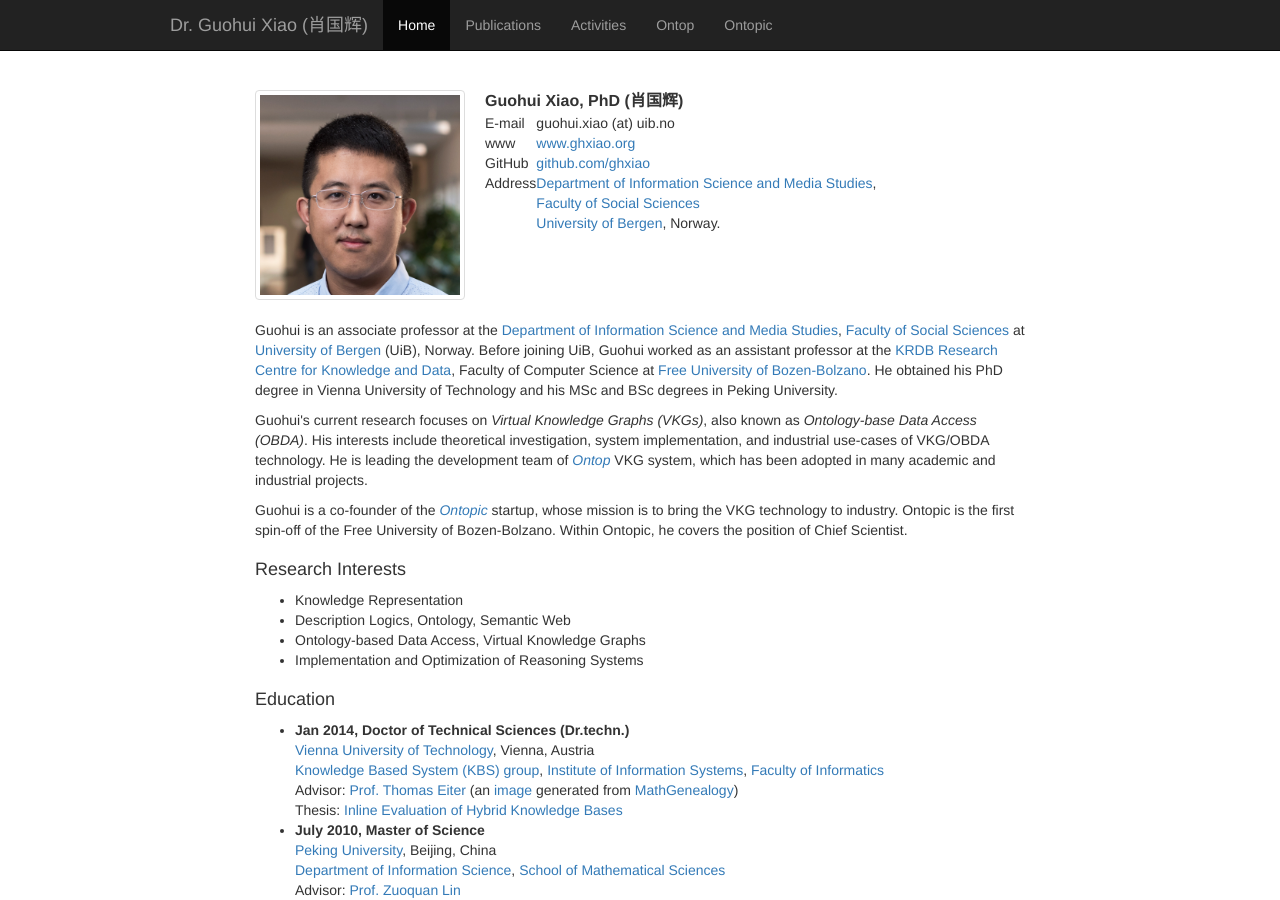
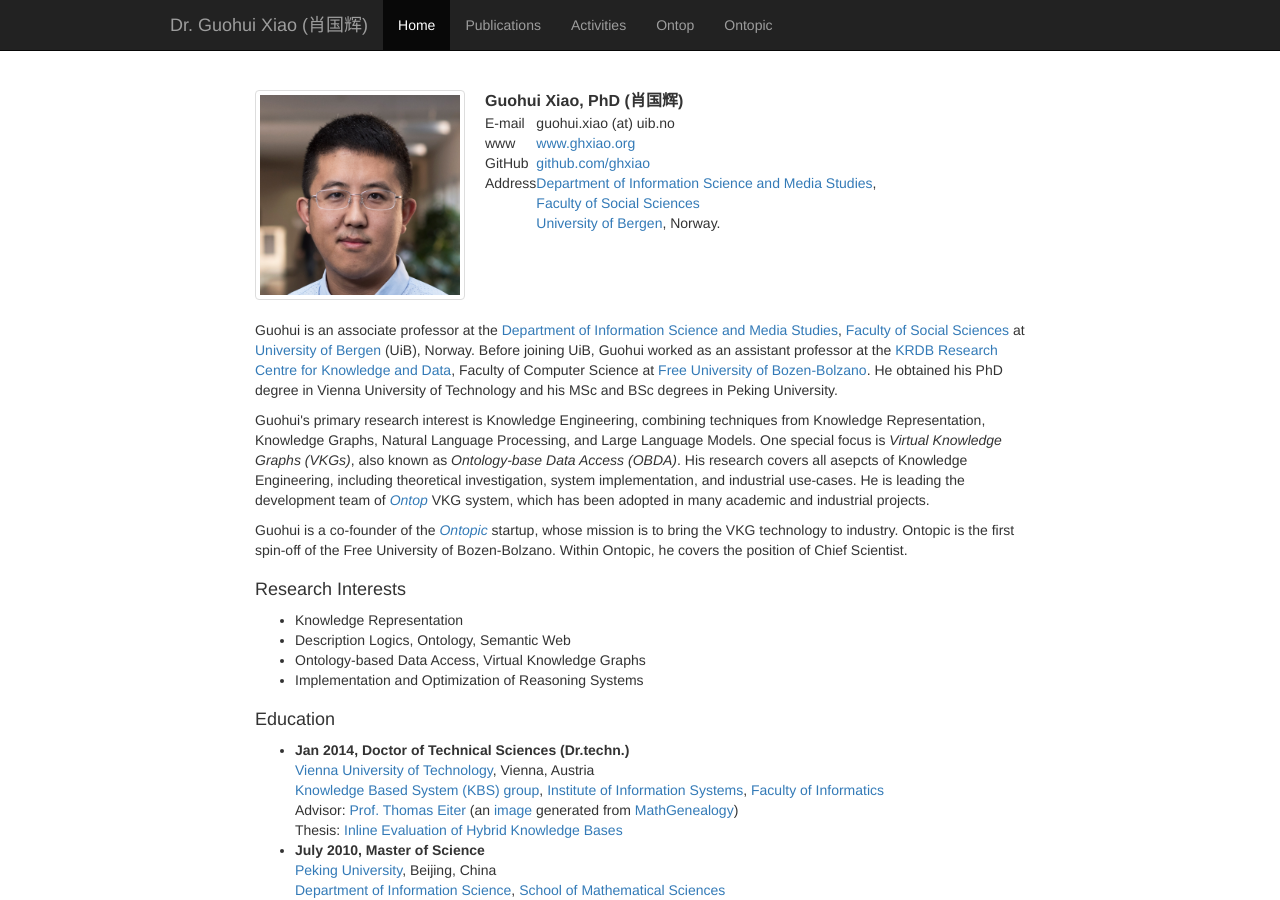
Before and after one commit to ghxiao/ghxiao.github.io, a Jekyll site: the page built from index.html, in a window 1280 px wide and 900 px high. Built offline with Jekyll 4.4.1, drawn with Linux system fonts in a browser that asks for light colours.

Commit message:
Update index.html

```diff
--- a/index.html
+++ b/index.html
@@ -71,10 +71,10 @@ slug: home
 </p>
 
 <p>
-    Guohui's current research focuses on <em>Virtual Knowledge Graphs (VKGs)</em>, also known as <em>Ontology-base
+    Guohui's primary research interest is Knowledge Engineering, combining techniques from Knowledge Representation, Knowledge Graphs, Natural Language Processing, and Large Language Models.
+    One special focus is <em>Virtual Knowledge Graphs (VKGs)</em>, also known as <em>Ontology-base
         Data Access (OBDA)</em>.
-    His interests include theoretical investigation, system implementation, and industrial use-cases of VKG/OBDA
-    technology.
+    His research covers all asepcts of Knowledge Engineering, including theoretical investigation, system implementation, and industrial use-cases.
     He is leading the development team of
     <a href="http://ontop.inf.unibz.it"><em>Ontop</em></a> VKG system, which has been adopted in many academic and industrial
     projects.
```
